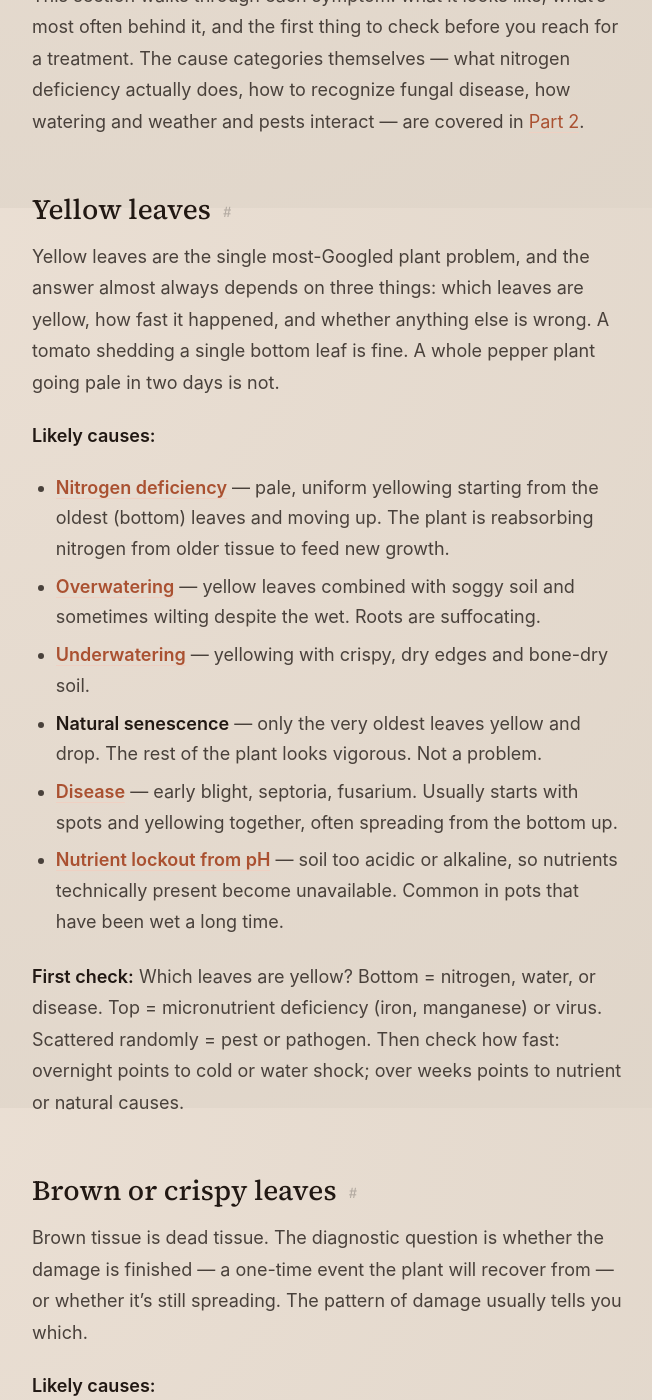
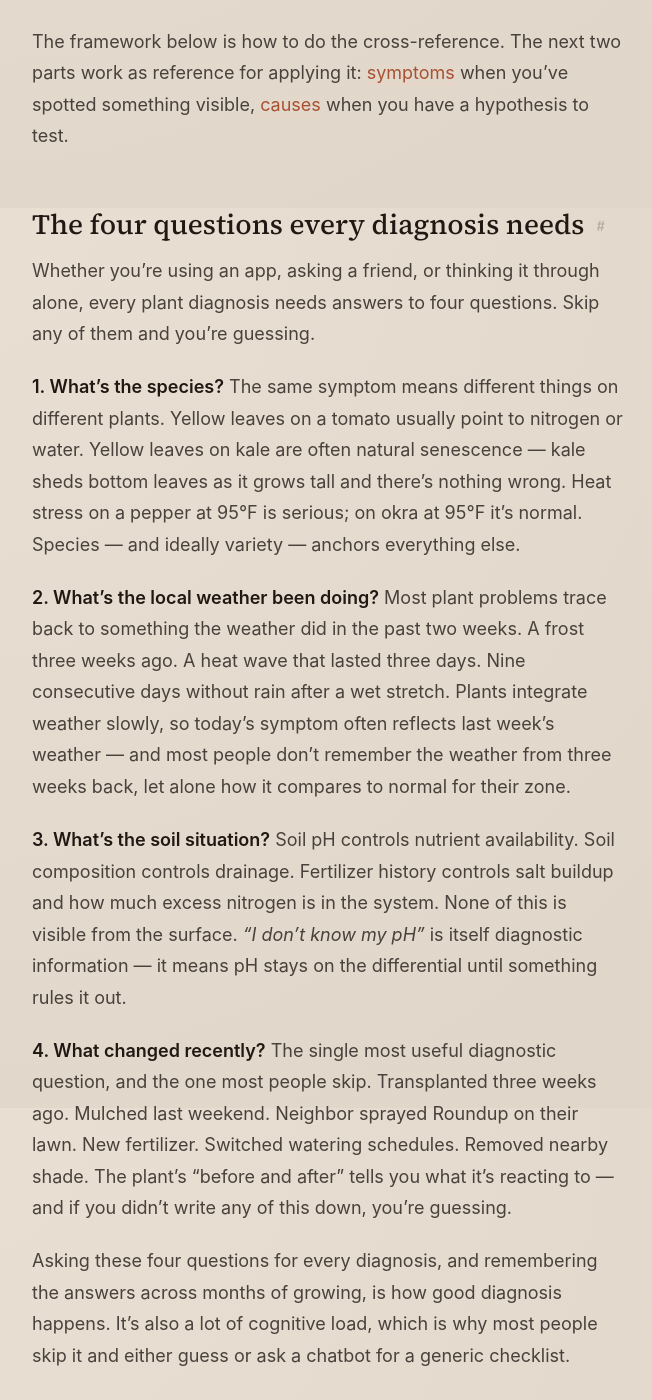
Before and after one commit to blasian/tilth-site, a Jekyll site: the page built from guide/index.md, in a window 1280 px wide and 1400 px high, scrolled down 2492 px. Shown: the whole window, without its empty margins (312-964 px from the left). Built offline with Jekyll 4.4.1, drawn with Linux system fonts in a browser that asks for light colours; some of the changed text lies outside the part shown.

Commit message:
Restructure: move diagnostic framework to top, rename Part 3 to "About Tilth"
The four questions framework + the generic-advice contrast were
positioned at the start of Part 3 as setup for the Tilth pitch. That
made Part 3 a 1,500-word build-up to a sales section, which was
funnel-shaped and slightly selly.

This restructure:

1. Promotes the framework to a new top-level section "How diagnosis
   works" (#how-it-works) inserted before Part 1. The four questions
   and the generic-advice contrast are now the reader's first
   substantive content — given as a gift, not as setup.

2. Renames Part 3 from "How to diagnose systematically" to "About
   Tilth" (#part-3 anchor preserved). Part 3 is now ~700 words: just
   "What Tilth does automatically" + "The honest version". Reads
   clearly as an opt-in appendix rather than a climactic pitch.

3. Updates contents nav: framework is item 1, parts shift to 2-5.
   "Part N" naming preserved in H2 headings — slight visual mismatch
   between contents-list numbers and "Part" numbers but the H2s carry
   the structural label.

4. Reframes Part 3 H2 intro using the moved "Tilth is an iPhone app I
   built specifically to log the four questions..." paragraph (was
   the first paragraph of "What Tilth does automatically"). The H3
   now leads with a one-sentence lead before the bullets.

5. Adjusts the "How diagnosis works" H2 intro: drops "If you've made
   it this far" (no longer applies at top) and the "where Tilth fits
   in" line (Tilth has its own section now). Adds a forward-pointing
   line to symptom and cause references.

All anchor IDs preserved (#four-questions, #generic-advice,
#what-tilth-does, #honest-version, #part-1 through #part-4). No link
rot for Pinterest pins, FB shares, or any inbound link.

Net word count: +13 (5594 vs. 5581) — basically zero, just transition
phrasing adjustments. Voice and copy unchanged.

Co-Authored-By: Claude Opus 4.7 (1M context) <noreply@anthropic.com>

```diff
--- a/guide/index.md
+++ b/guide/index.md
@@ -13,7 +13,10 @@ This guide covers the most common diagnoses for vegetable and ornamental gardens
 
 ## Contents
 
-1. [Diagnose by symptom](#part-1)
+1. [How diagnosis works](#how-it-works)
+   - [The four questions every diagnosis needs](#four-questions)
+   - [Why generic advice doesn't work](#generic-advice)
+2. [Diagnose by symptom](#part-1)
    - [Yellow leaves](#yellow)
    - [Brown or crispy leaves](#brown)
    - [Wilting despite watering](#wilting)
@@ -22,19 +25,59 @@ This guide covers the most common diagnoses for vegetable and ornamental gardens
    - [Curling leaves](#curling)
    - [Stunted growth](#stunted)
    - [No flowers or no fruit](#no-flowers)
-2. [Cause categories](#part-2)
+3. [Cause categories](#part-2)
    - [Watering problems](#watering)
    - [Sunlight issues](#sunlight)
    - [Nutrient deficiencies](#nutrients)
    - [Pests](#pests)
    - [Diseases](#diseases)
    - [Environmental stress](#environment)
-3. [How to diagnose systematically](#part-3)
-   - [The four questions every diagnosis needs](#four-questions)
-   - [Why generic advice doesn't work](#generic-advice)
+4. [About Tilth](#part-3)
    - [What Tilth does automatically](#what-tilth-does)
    - [The honest version](#honest-version)
-4. [Symptom × plant matrix](#part-4)
+5. [Symptom × plant matrix](#part-4)
+
+---
+
+## How diagnosis works {#how-it-works}
+
+Diagnosing a plant problem isn't really about the symptom — it's about cross-referencing the symptom with everything else going on. The same yellowed leaf could be a dozen different things, and which one it actually is depends on details that mostly live in your head: what species, what soil, what weather, what changed recently. Most diagnostic mistakes come from skipping the cross-reference and matching a symptom to whatever cause feels most familiar.
+
+The framework below is how to do the cross-reference. The next two parts work as reference for applying it: [symptoms](#part-1) when you've spotted something visible, [causes](#part-2) when you have a hypothesis to test.
+
+### The four questions every diagnosis needs {#four-questions}
+
+Whether you're using an app, asking a friend, or thinking it through alone, every plant diagnosis needs answers to four questions. Skip any of them and you're guessing.
+
+**1. What's the species?** The same symptom means different things on different plants. Yellow leaves on a tomato usually point to nitrogen or water. Yellow leaves on kale are often natural senescence — kale sheds bottom leaves as it grows tall and there's nothing wrong. Heat stress on a pepper at 95°F is serious; on okra at 95°F it's normal. Species — and ideally variety — anchors everything else.
+
+**2. What's the local weather been doing?** Most plant problems trace back to something the weather did in the past two weeks. A frost three weeks ago. A heat wave that lasted three days. Nine consecutive days without rain after a wet stretch. Plants integrate weather slowly, so today's symptom often reflects last week's weather — and most people don't remember the weather from three weeks back, let alone how it compares to normal for their zone.
+
+**3. What's the soil situation?** Soil pH controls nutrient availability. Soil composition controls drainage. Fertilizer history controls salt buildup and how much excess nitrogen is in the system. None of this is visible from the surface. *"I don't know my pH"* is itself diagnostic information — it means pH stays on the differential until something rules it out.
+
+**4. What changed recently?** The single most useful diagnostic question, and the one most people skip. Transplanted three weeks ago. Mulched last weekend. Neighbor sprayed Roundup on their lawn. New fertilizer. Switched watering schedules. Removed nearby shade. The plant's "before and after" tells you what it's reacting to — and if you didn't write any of this down, you're guessing.
+
+Asking these four questions for every diagnosis, and remembering the answers across months of growing, is how good diagnosis happens. It's also a lot of cognitive load, which is why most people skip it and either guess or ask a chatbot for a generic checklist.
+
+### Why generic advice doesn't work {#generic-advice}
+
+Without the four questions answered, all you have is a symptom and a list of possibilities. Here's what that looks like in practice.
+
+A typical query: *"My tomato leaves are turning yellow."*
+
+A generic answer — what most search results, articles, and chatbot responses give:
+
+> Possible causes include nitrogen deficiency, overwatering, underwatering, disease (early blight, septoria), nutrient lockout from pH imbalance, pest damage, viral infection, or natural senescence. Try fertilizing, check soil moisture, look for spots on the leaves, consider a soil test.
+
+The user is back where they started — with more options and no clear next step.
+
+A context-aware answer, with the four questions answered:
+
+> Cherokee Purple tomato, planted six weeks ago, transplanted from greenhouse three weeks ago. Soil is heavy clay, pH 6.4, last fertilized two weeks before transplant. Past 14 days: 9 days without rain following 5 days of heavy rain on April 6–10; nighttime lows in the low 50s.
+>
+> Most likely cause: transplant shock compounded by water stress — roots haven't fully established yet, the heavy clay drained slowly after the wet stretch and is now overdrying. The pH is fine, the soil composition is normal, the weather pattern explains the timing. Action this week: water deeply at the soil line, mulch to even out moisture swings, hold off on fertilizer for another two weeks. Expect recovery.
+
+The difference isn't that one is "smarter." Both come from the same kind of language model. The difference is that one has the inputs the diagnosis actually needs and the other doesn't.
 
 ---
 
```
Also changed, not shown: other parts of guide/index.md (+3 -39 lines).
